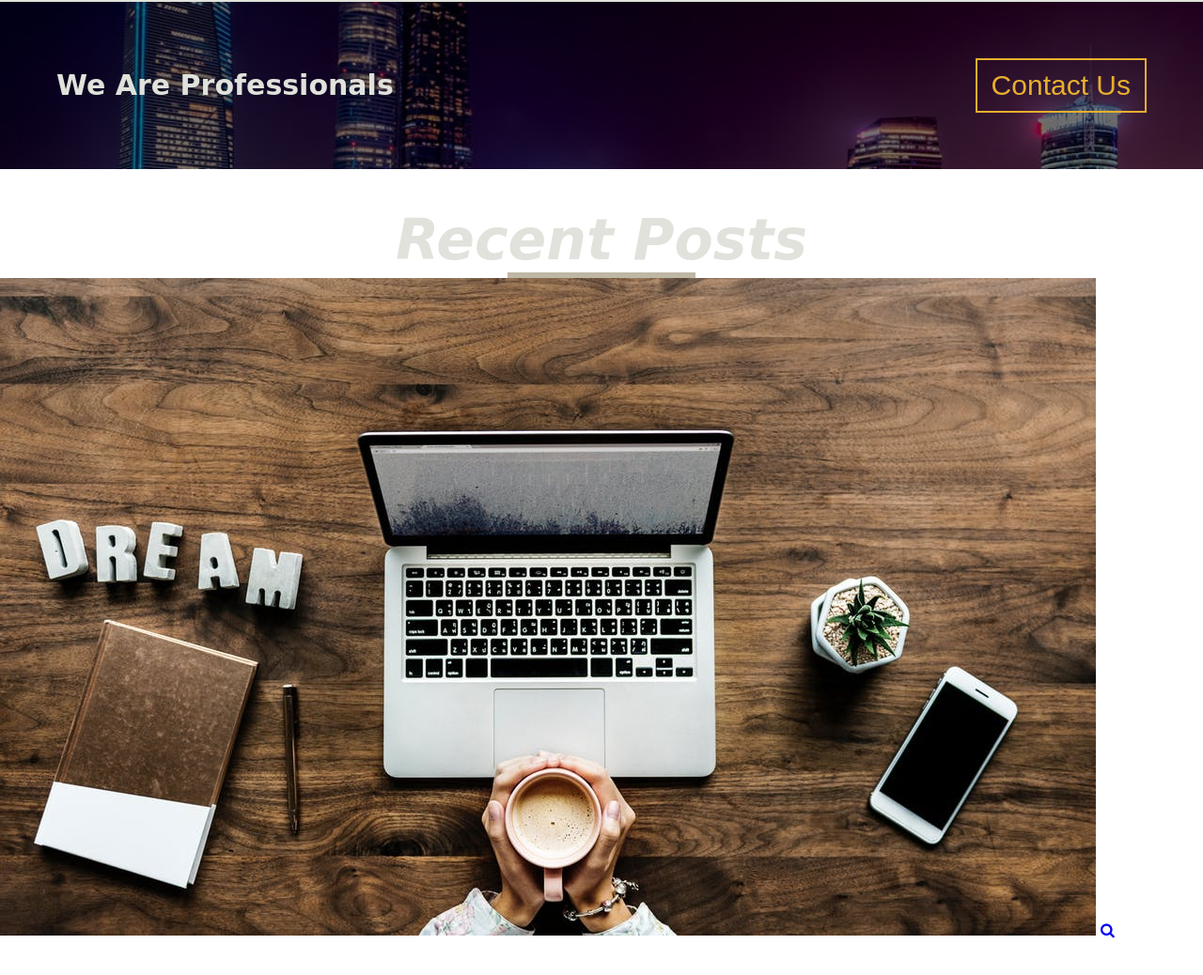
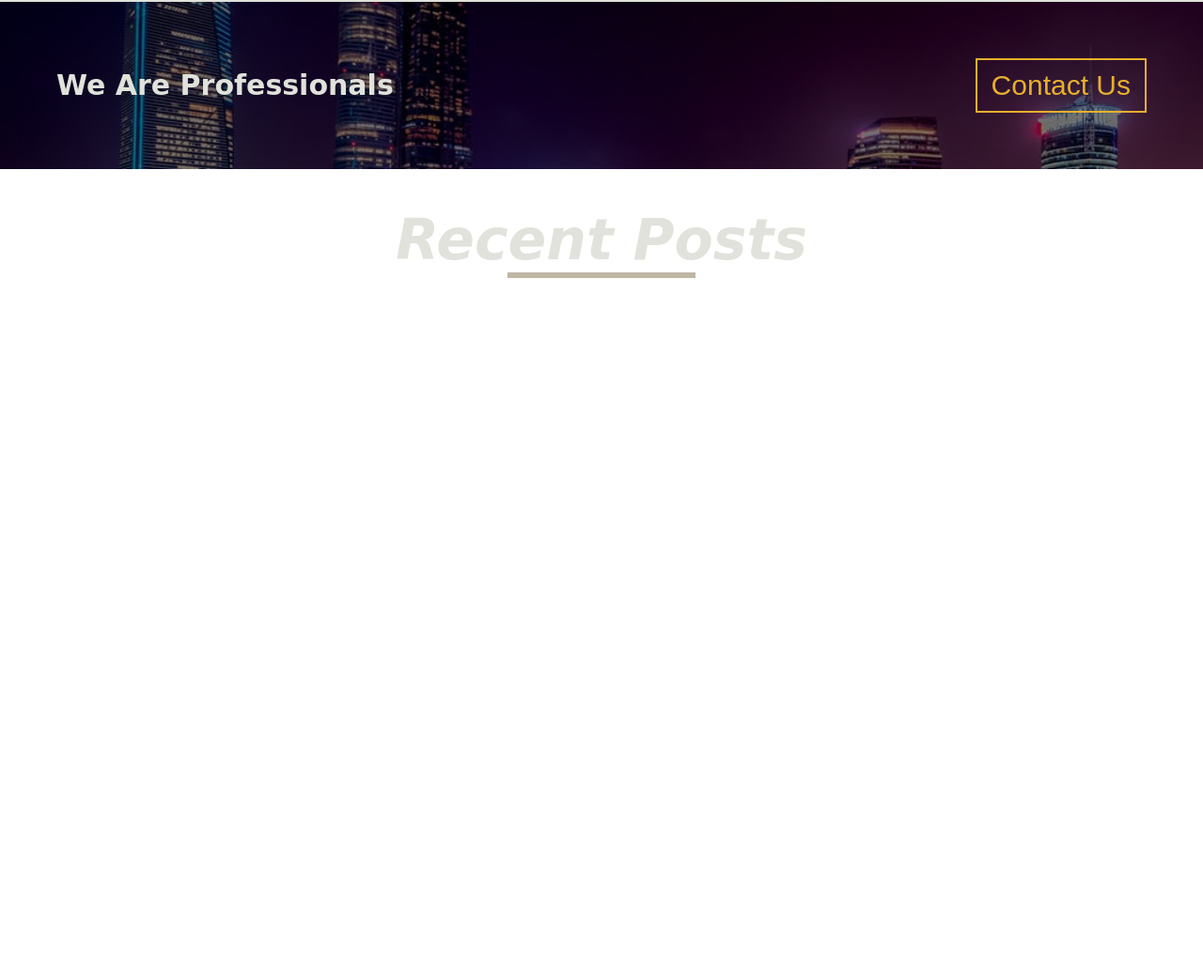
Before and after one commit to LorenzoPenta/web-agency, a plain HTML site: page index.html in a window 1280 px wide. Shown: the part 2551-3589 px from the top of the page at 94% size. After the commit the page ends 2887 px from the top, so only its background shows below. Drawn offline with Linux system fonts and the light colour scheme; a web font is replaced by a local one.

Commit message:
commented out work in progress area

```diff
--- a/index.html
+++ b/index.html
@@ -223,8 +223,8 @@
       <article class="post-item">
         <!-- card -->
         <div class="image-container">
-          <img src="./images/current-projects-1.jpeg" alt="image">
-          <a href="#"><i class="fa fa-search"></i></a>
+          <!-- <img src="./images/current-projects-1.jpeg" alt="image">
+          <a href="#"><i class="fa fa-search"></i></a> -->
         </div>
         <div class="text-container">
 
```
